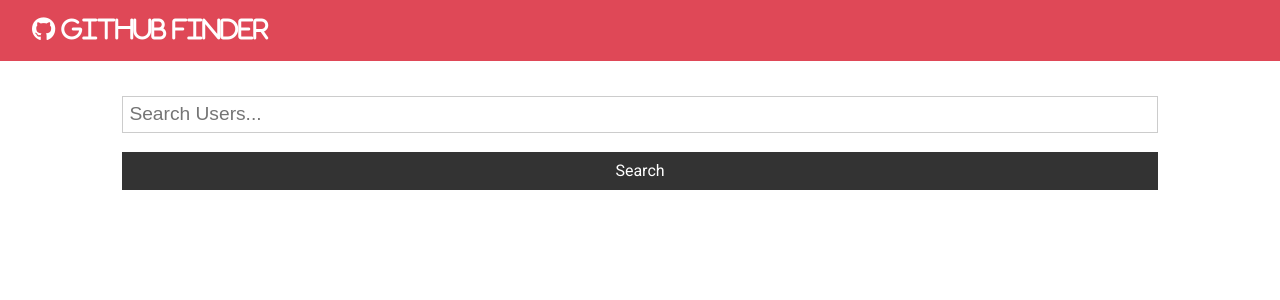
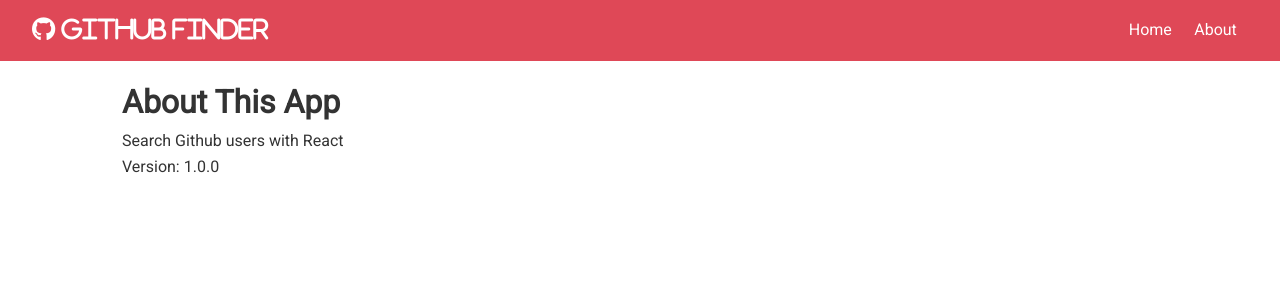
Before and after one commit to davidmatthew-dev/github-finder, a React (Create React App) app: page /about in a window 1280 px wide. Shown: the top 300 px of the page. Built offline with nearby package versions, Linux system fonts and the light colour scheme.

Commit message:
Added Home/About Route

```diff
--- a/package.json
+++ b/package.json
@@ -9,6 +9,7 @@
     "axios": "^0.19.2",
     "react": "^16.13.1",
     "react-dom": "^16.13.1",
+    "react-router-dom": "^5.2.0",
     "react-scripts": "3.4.1"
   },
   "scripts": {
--- a/src/App.js
+++ b/src/App.js
@@ -1,8 +1,10 @@
-import React, { Component } from 'react'; // instead of typing React.Component each time, we also import Component from react
+import React, { Component, Fragment } from 'react';
+import { BrowserRouter as Router, Switch, Route } from 'react-router-dom';
 import Navbar from './components/layout/Navbar';
 import Users from './components/users/Users';
 import Search from './components/users/Search';
 import Alert from './components/layout/Alert';
+import About from './components/pages/About';
 import axios from 'axios';
 import './App.css';
 
@@ -39,13 +41,22 @@
 
 	render() {
 		// destructure this.state
-		const { users, loading } = this.state;
+		const { users, loading, alert } = this.state;
+
 		return (
+			<Router>
 				<div className='App'>
 					<Navbar />
 					<div className='container'>
 						{/* set searchUsers to a method within this component */}
-					<Alert alert={this.state.alert} />
+						<Alert alert={alert} />
+						<Switch>
+							{/* Main Page Route */}
+							<Route
+								exact
+								path='/'
+								render={(props) => (
+									<Fragment>
 										<Search
 											searchUsers={this.searchUsers}
 											clearUsers={this.clearUsers}
@@ -55,8 +66,15 @@
 										/>
 										{/* passing in loading and users as props */}
 										<Users loading={loading} users={users} />
+									</Fragment>
+								)}
+							/>
+							{/* About Route */}
+							<Route exact path='/about' component={About} />
+						</Switch>
 					</div>
 				</div>
+			</Router>
 		);
 	}
 	// define parts of the http request
--- a/src/components/layout/Navbar.js
+++ b/src/components/layout/Navbar.js
@@ -1,5 +1,6 @@
 import React from 'react';
 import PropTypes from 'prop-types';
+import { Link } from 'react-router-dom';
 
 // destructure props
 const Navbar = ({ icon, title }) => {
@@ -8,6 +9,14 @@
 			<h1>
 				<i className={icon}> {title}</i>
 			</h1>
+			<ul>
+				<li>
+					<Link to='/'>Home</Link>
+				</li>
+				<li>
+					<Link to='/about'>About</Link>
+				</li>
+			</ul>
 		</nav>
 	);
 };
--- /dev/null
+++ b/src/components/pages/About.js
@@ -0,0 +1,13 @@
+import React, { Fragment } from 'react';
+
+const About = () => {
+	return (
+		<Fragment>
+			<h1>About This App</h1>
+			<p>Search Github users with React</p>
+			<p>Version: 1.0.0</p>
+		</Fragment>
+	);
+};
+
+export default About;
```
Also changed, not shown: 1 other file (tests, documents, lock files or other folders). Lines whose indentation alone changed are shown as unchanged.
